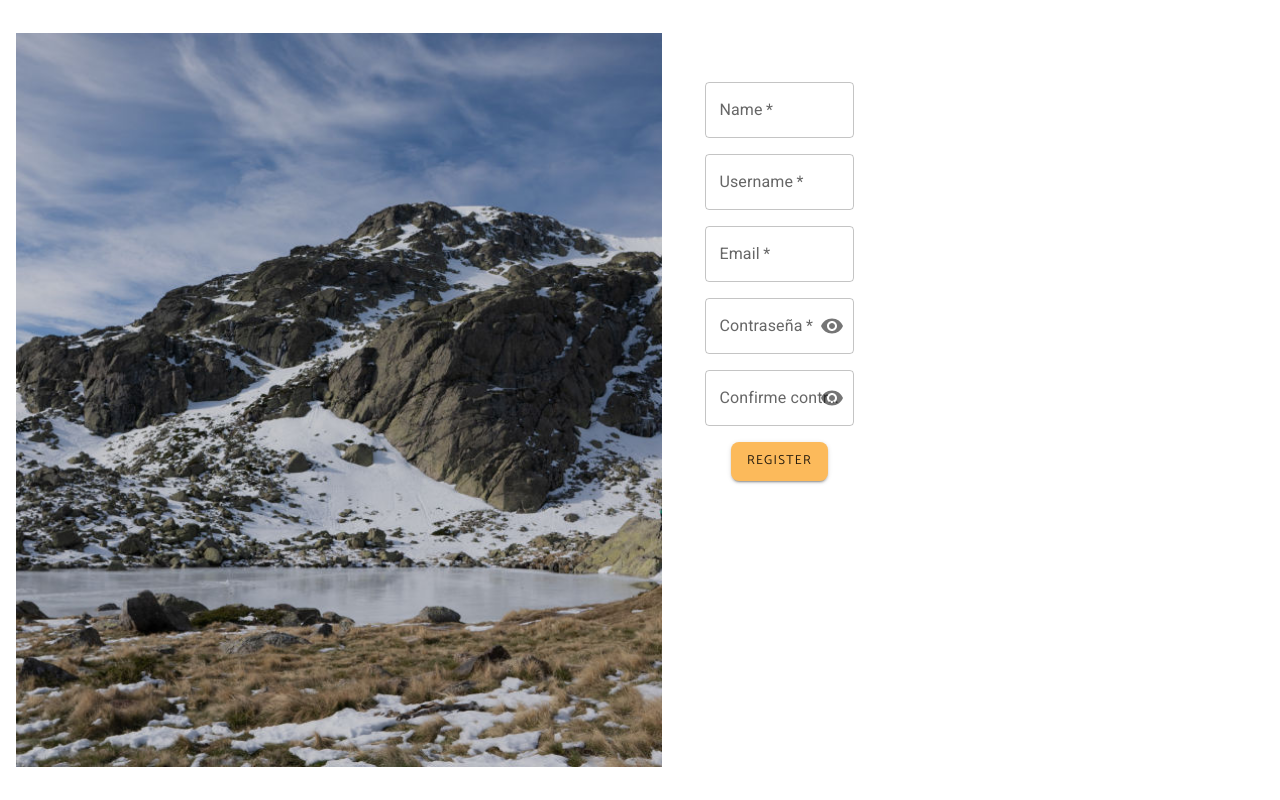
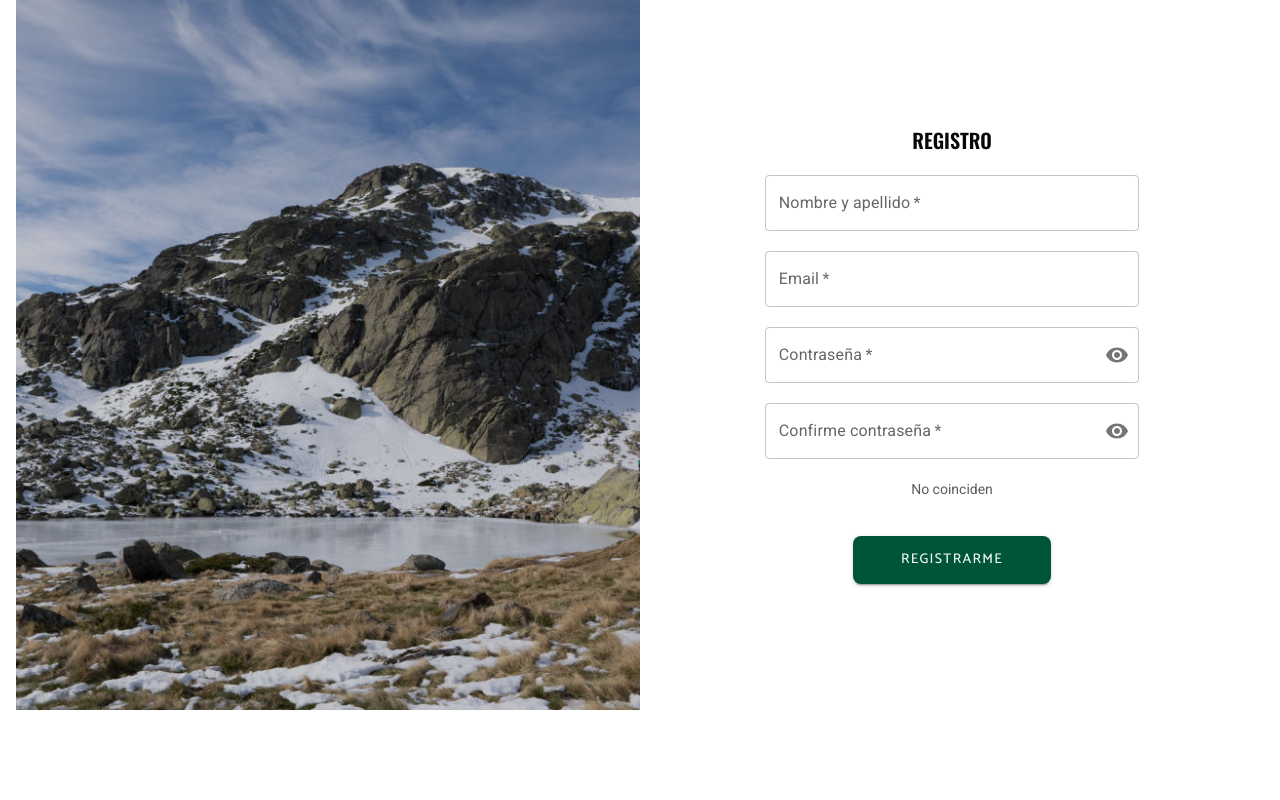
Before and after one commit to RamonCruz187/Kosten, a React (Vite) app in the folder Front/: page /register in a window 1280 px wide. Built offline with nearby package versions, Linux system fonts and the light colour scheme.

Commit message:
front: register

```diff
--- a/Front/src/components/Auth/Register.jsx
+++ b/Front/src/components/Auth/Register.jsx
@@ -32,7 +32,7 @@ const Register = () => {
   }, [password]);
 
   useEffect(() => {
-    confirmPassword.length !== 0 && password === confirmPassword
+    confirmPassword.length >= 5 && password === confirmPassword
       ? setAdviceConfirmPassword(true)
       : setAdviceConfirmPassword(false);
   }, [confirmPassword, password]);
@@ -40,6 +40,8 @@ const Register = () => {
   const handleSubmit = async (e) => {
     e.preventDefault();
     try {
+//      console.log(name, username, email, password);
+
       const response = await register({ name, username, email, password });
       NotificationService.success(
         " Usuario registrado exitosamente. Inicie sesión. ",
@@ -55,23 +57,16 @@ const Register = () => {
   };
 
   return (
-    <Stack direction="row" spacing={0} sx={{ background: "", minWidth: "100%" }}>
-      <Box sx={{ objectFit: "cover", background: "aqua",  }}>
-        <img src={imageReg} alt="register" height={"100%"} />
+    <Stack direction="row">
+      <Box sx={{ objectFit: "cover", width: "100%" }}>
+        <img src={imageReg} alt="register" width="100%" />
       </Box>
 
-      <form onSubmit={handleSubmit}>
-        <Stack
-          spacing={2}
-          sx={{
-            justifyContent: "center",
-            alignItems: "center",
-            width: "100%",
-            padding: "20%",
-          }}
-        >
-          <InputNormal type="text" value={name} label="Name" fx={setName} />
-          <InputNormal type="text" value={username} label="Username" fx={setUsername} />
+      <form onSubmit={handleSubmit} style={{ width: "100%" }}>
+        <Stack sx={{padding:'20%', gap: '1.25rem', alignItems: 'center'}}>
+        <Typography variant="titleH2">REGISTRO</Typography>
+
+          <InputNormal type="text" value={name} label="Nombre y apellido" fx={setName} />
           <InputNormal type="email" value={email} label="Email" fx={setEmail} />
           <InputPassword
             label="Contraseña"
@@ -80,13 +75,11 @@ const Register = () => {
             toggleVar={showPassword}
             fxIcon={handleClickShowPassword}
           />
-
           {advicePassword && (
             <Typography variant="inputAdvice">
               Debe contener al menos 1 número y tener un mínimo de 6 caracteres.
             </Typography>
           )}
-
           <InputPassword
             label="Confirme contraseña"
             value={confirmPassword}
@@ -94,11 +87,10 @@ const Register = () => {
             toggleVar={showPassword}
             fxIcon={handleClickShowPassword}
           />
-          {adviceConfirmPassword && (
-            <Typography variant="inputAdvice">Las contraseñas coinciden</Typography>
-          )}
 
-          <Button type="submit">Register</Button>
+            <Typography variant="inputAdvice">{adviceConfirmPassword ? "Las contraseñas coinciden" : "No coinciden"}</Typography>
+
+          <Button color="greenButton" type="submit" sx={{padding: '.75rem 3rem', marginTop:'1rem'}}>REGISTRARME</Button>
         </Stack>
       </form>
     </Stack>
--- a/Front/src/main.jsx
+++ b/Front/src/main.jsx
@@ -1,7 +1,7 @@
 import { StrictMode } from 'react'
 import { createRoot } from 'react-dom/client'
 import App from './App.jsx'
-import './index.css'
+// import './index.css'
 import '@fontsource/roboto/300.css';
 import '@fontsource/roboto/400.css';
 import '@fontsource/roboto/500.css';
--- a/Front/theme.js
+++ b/Front/theme.js
@@ -5,6 +5,7 @@ import {
   defaultParagraph,
   defaultTitle,
   defaultCTA,
+  inputAdvice,
 } from "./customStyle";
 
 const theme = createTheme({
@@ -115,6 +116,9 @@ const theme = createTheme({
       ...defaultParagraph,
       fontSize: "0.812rem", // 13px
     },
+    inputAdvice: {
+      ...inputAdvice,
+    },
   },
   components: {
     MuiButton: {
@@ -131,8 +135,9 @@ const theme = createTheme({
           letterSpacing: customFonts.letter.wide,
           width: "fit-content",
           fontFamily: customFonts.family.catamaran,
-          fontWeight: "normal",
+          fontWeight: 500,
           textTransform: "uppercase",
+          fontSize: "0.875rem", // 14px
         },
       },
     },
```
Also changed, not shown: 2 other files (tests, documents, lock files or other folders).
